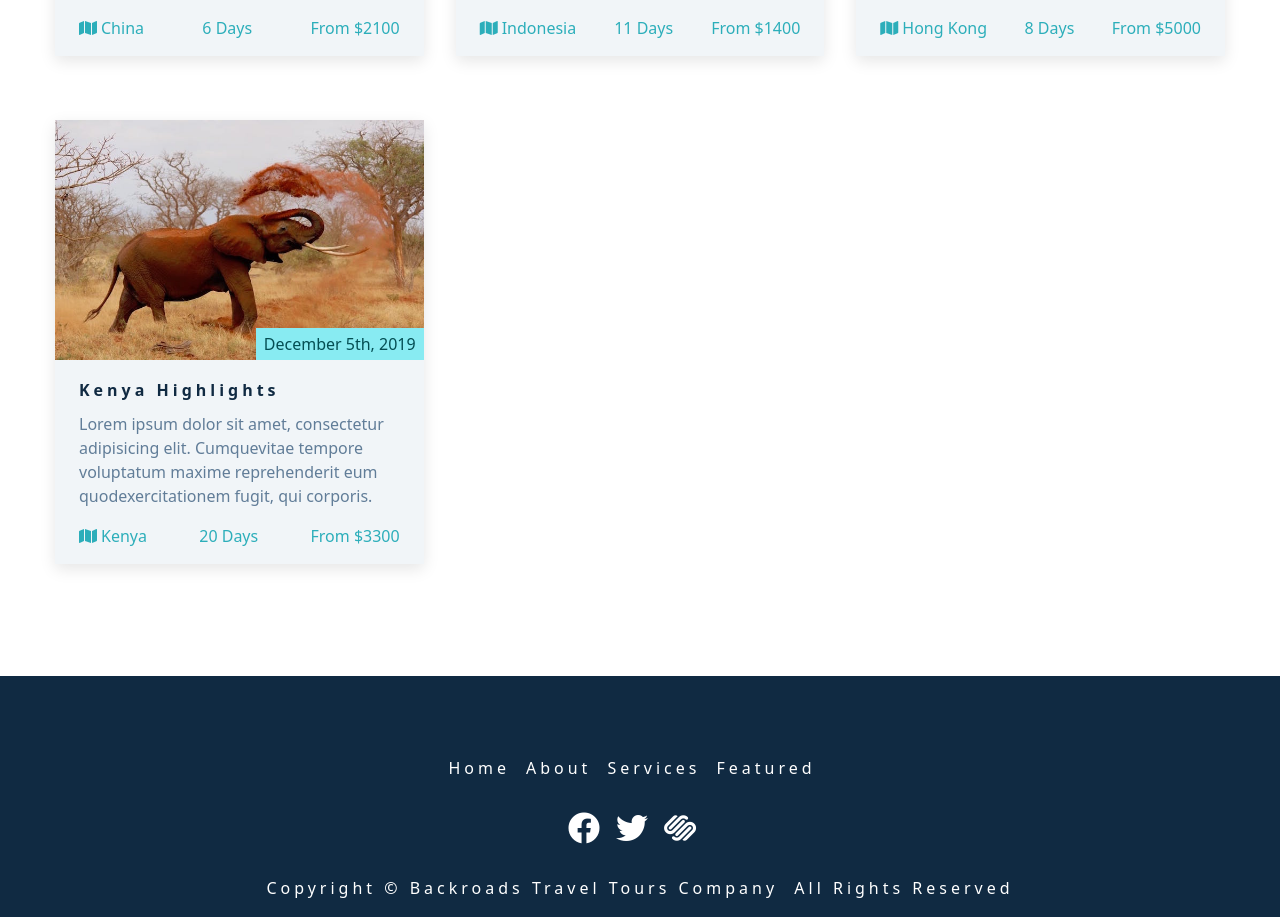
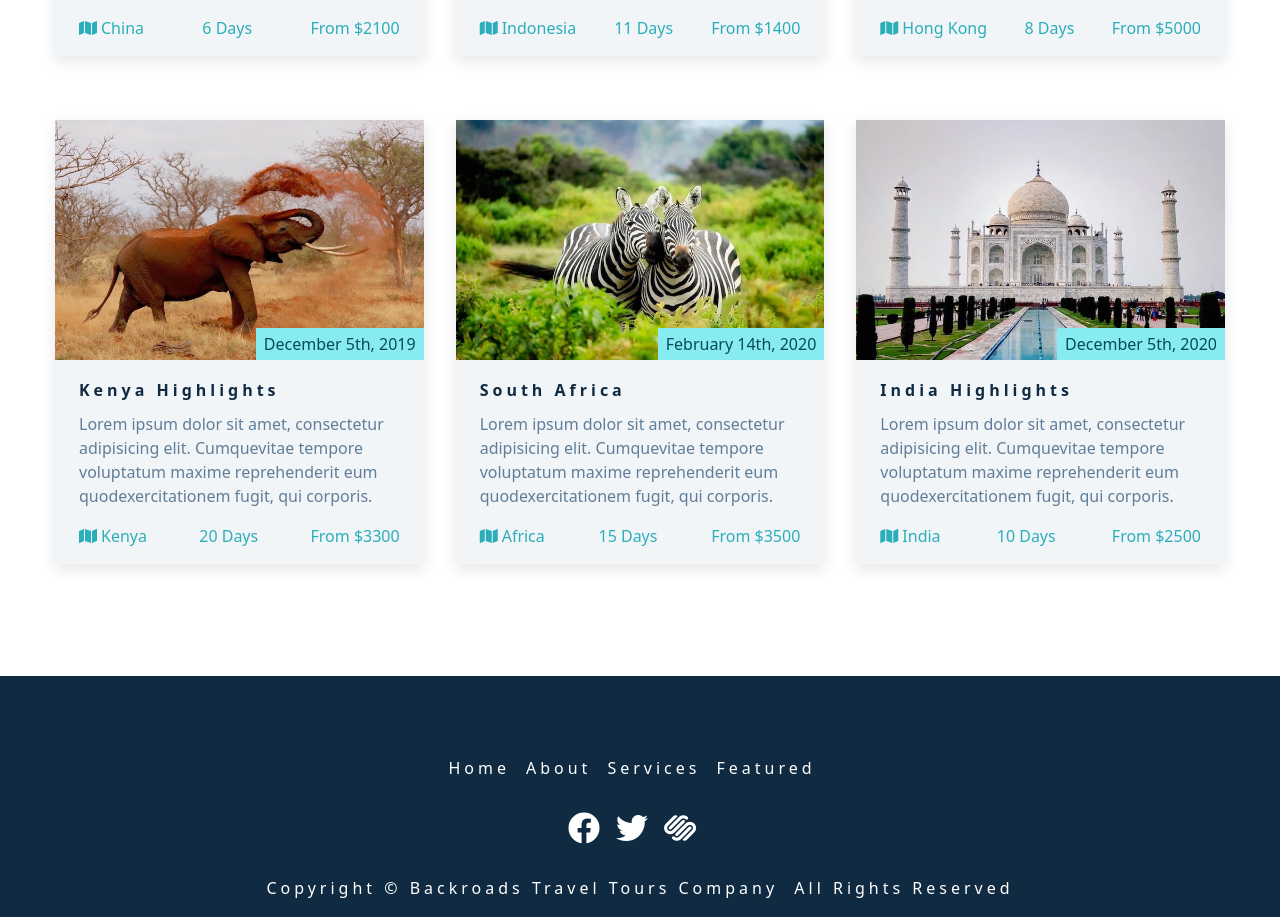
Before and after one commit to rpliszka1987/backroads-app, a React (Create React App) app: page / in a window 1280 px wide. Shown: the part 2443-3360 px from the top of the page. Built offline with nearby package versions, Linux system fonts and the light colour scheme.

Commit message:
Added 2 more locations to the tours data

```diff
--- a/src/data.js
+++ b/src/data.js
@@ -2,6 +2,8 @@ import tour1 from './images/tour-1.jpeg';
 import tour2 from './images/tour-2.jpeg';
 import tour3 from './images/tour-3.jpeg';
 import tour4 from './images/tour-4.jpeg';
+import tour5 from './images/tour-5.jpeg';
+import tour6 from './images/tour-6.jpeg';
 
 export const pageLinks = [
   {
@@ -85,4 +87,24 @@ export const tours = [
     duration: 20,
     cost: 3300,
   },
+  {
+    id: 5,
+    image: tour5,
+    date: 'february 14th, 2020',
+    title: 'south africa',
+    info: 'Lorem ipsum dolor sit amet, consectetur adipisicing elit. Cumquevitae tempore voluptatum maxime reprehenderit eum quodexercitationem fugit, qui corporis.',
+    location: 'africa',
+    duration: 15,
+    cost: 3500,
+  },
+  {
+    id: 6,
+    image: tour6,
+    date: 'december 5th, 2020',
+    title: 'india highlights',
+    info: 'Lorem ipsum dolor sit amet, consectetur adipisicing elit. Cumquevitae tempore voluptatum maxime reprehenderit eum quodexercitationem fugit, qui corporis.',
+    location: 'india',
+    duration: 10,
+    cost: 2500,
+  },
 ];
```
